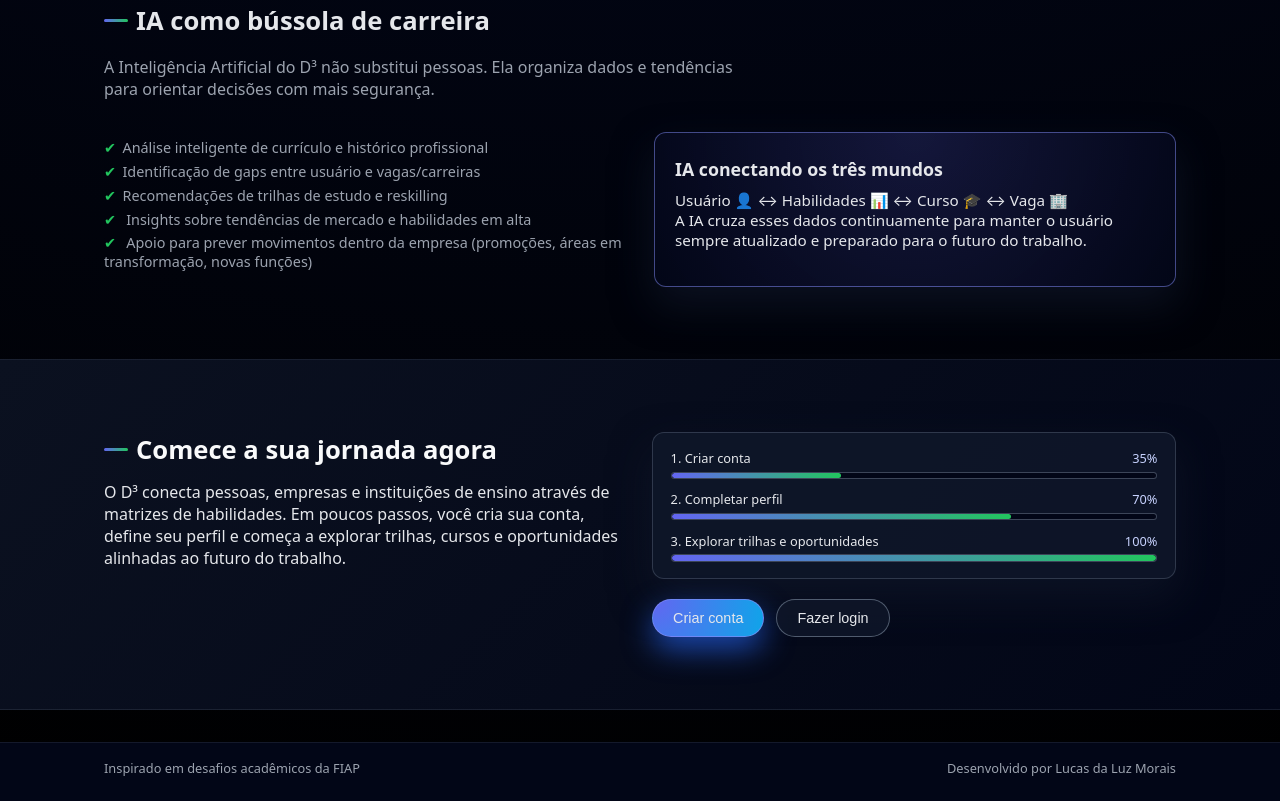
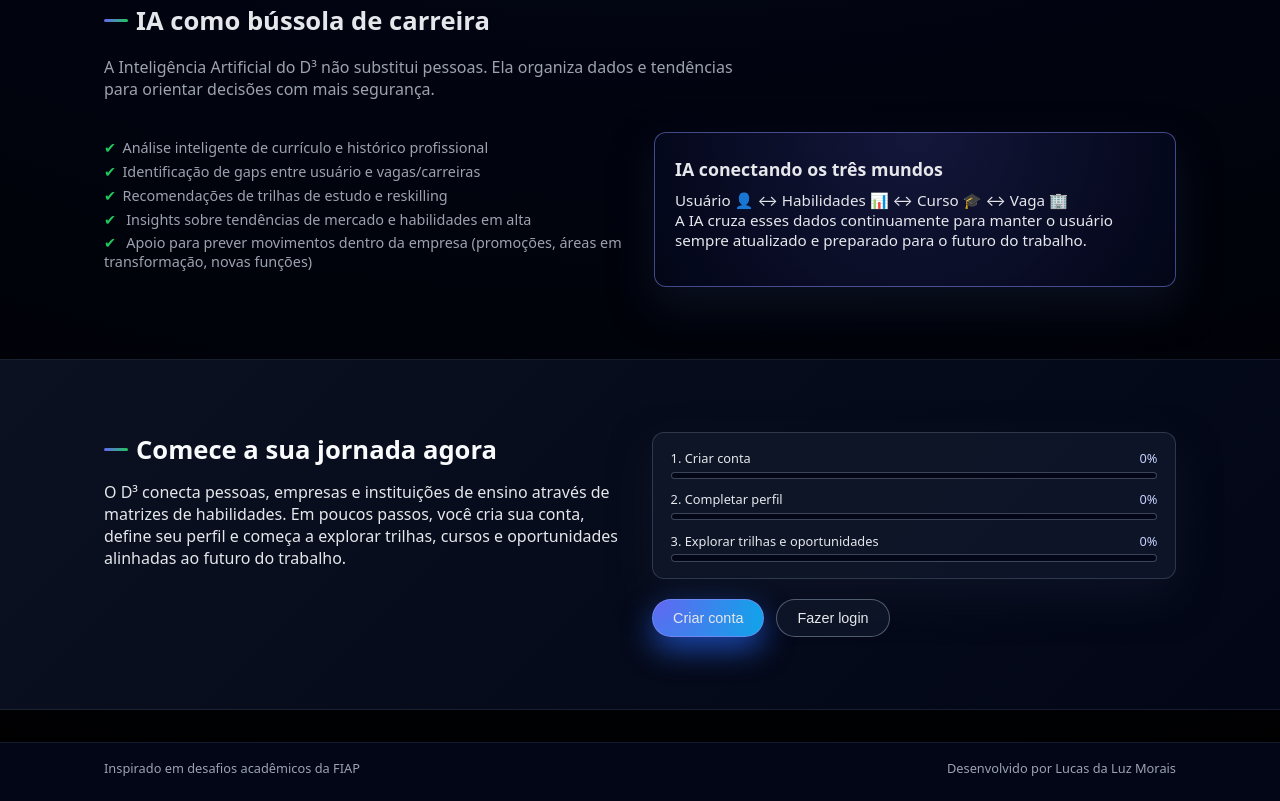
Before and after one commit to llucaslluz/Global-Solutions---O-FUTURO-DO-TRABALHO, a plain HTML site: page index.html in a window 1280 px wide. Shown: the part 1692-2493 px from the top of the page. Drawn offline with Linux system fonts and the light colour scheme.

Commit message:
feito ja de barrinhas de porcentagem

```diff
--- a/css/style.css
+++ b/css/style.css
@@ -482,12 +482,10 @@ p {
   border-radius: inherit;
   background: linear-gradient(90deg, #6366f1, #22c55e);
   transform-origin: left;
+  width: 0;                         /* começa zerado */
+  transition: width 0.6s ease-out;  /* anima quando mudamos a largura */
 }
 
-/* “larguras” das barras (fixas, só visual) */
-.cta-step__fill--1 { width: 35%; }
-.cta-step__fill--2 { width: 70%; }
-.cta-step__fill--3 { width: 100%; }
 
 /* botões lado a lado nessa seção */
 
--- a/index.html
+++ b/index.html
@@ -338,18 +338,25 @@
         </div>
       </div>
 
-      <div class="section--cta__actions section--cta__actions--row">
-<button class="btn btn--primary btn--progress" onclick="location.href='cadastro.html'">
-  Criar conta
-</button>
-<button class="btn btn--ghost btn--progress" onclick="location.href='login.html'">
-  Fazer login
-</button>
+<div class="section--cta__actions section--cta__actions--row">
+  <button
+    class="btn btn--primary"
+    data-cta-state="create"
+    onclick="location.href='cadastro.html'"
+  >
+    Criar conta
+  </button>
 
-      </div>
-    </div>
+  <button
+    class="btn btn--ghost"
+    data-cta-state="login"
+    onclick="location.href='login.html'"
+  >
+    Fazer login
+  </button>
+</div>
 
-  </div>
+
 </section>
 
 
--- a/js/main.js
+++ b/js/main.js
@@ -39,8 +39,64 @@ if (btnFakeLogin) {
   // Carrossel "Como funciona" – loop infinito sem pulo
   initHowCarousel();
 
+    // 🔥 NOVO – anima as barras da área “Comece a sua jornada agora”
+  initCtaHoverBars();
+
   console.log("D³ – Projeto inicial carregado. Vamos evoluir isso juntos. 🚀");
 });
+
+
+function initCtaHoverBars() {
+  const ctaSection = document.querySelector("#cta");
+  if (!ctaSection) return;
+
+  const fills  = Array.from(ctaSection.querySelectorAll(".cta-step__fill"));
+  const values = Array.from(ctaSection.querySelectorAll(".cta-step__value"));
+
+  // estados que queremos para cada interação
+  const states = {
+    base:   [0, 0, 0],       // estado neutro (sem interação)
+    create: [35, 70, 50],   // hover em "Criar conta"
+    login:  [100, 90, 95], // hover em "Fazer login"
+  };
+
+  function applyState(name) {
+    const arr = states[name];
+    if (!arr) return;
+
+    arr.forEach((pct, index) => {
+      if (fills[index]) {
+        fills[index].style.width = pct + "%";
+      }
+      if (values[index]) {
+        values[index].textContent = pct + "%";
+      }
+    });
+  }
+
+  // estado inicial: tudo zerado
+  applyState("base");
+
+  const btnCreate = ctaSection.querySelector("[data-cta-state='create']");
+  const btnLogin  = ctaSection.querySelector("[data-cta-state='login']");
+  const actions   = ctaSection.querySelector(".section--cta__actions");
+
+  if (btnCreate) {
+    btnCreate.addEventListener("mouseenter", () => applyState("create"));
+    btnCreate.addEventListener("focus",      () => applyState("create"));
+  }
+
+  if (btnLogin) {
+    btnLogin.addEventListener("mouseenter", () => applyState("login"));
+    btnLogin.addEventListener("focus",      () => applyState("login"));
+  }
+
+  // quando sai da área dos botões, volta para o neutro (0/0/0)
+  if (actions) {
+    actions.addEventListener("mouseleave", () => applyState("base"));
+  }
+}
+
 
 function initHowCarousel() {
   const track = document.querySelector(".how-carousel__track");
```
